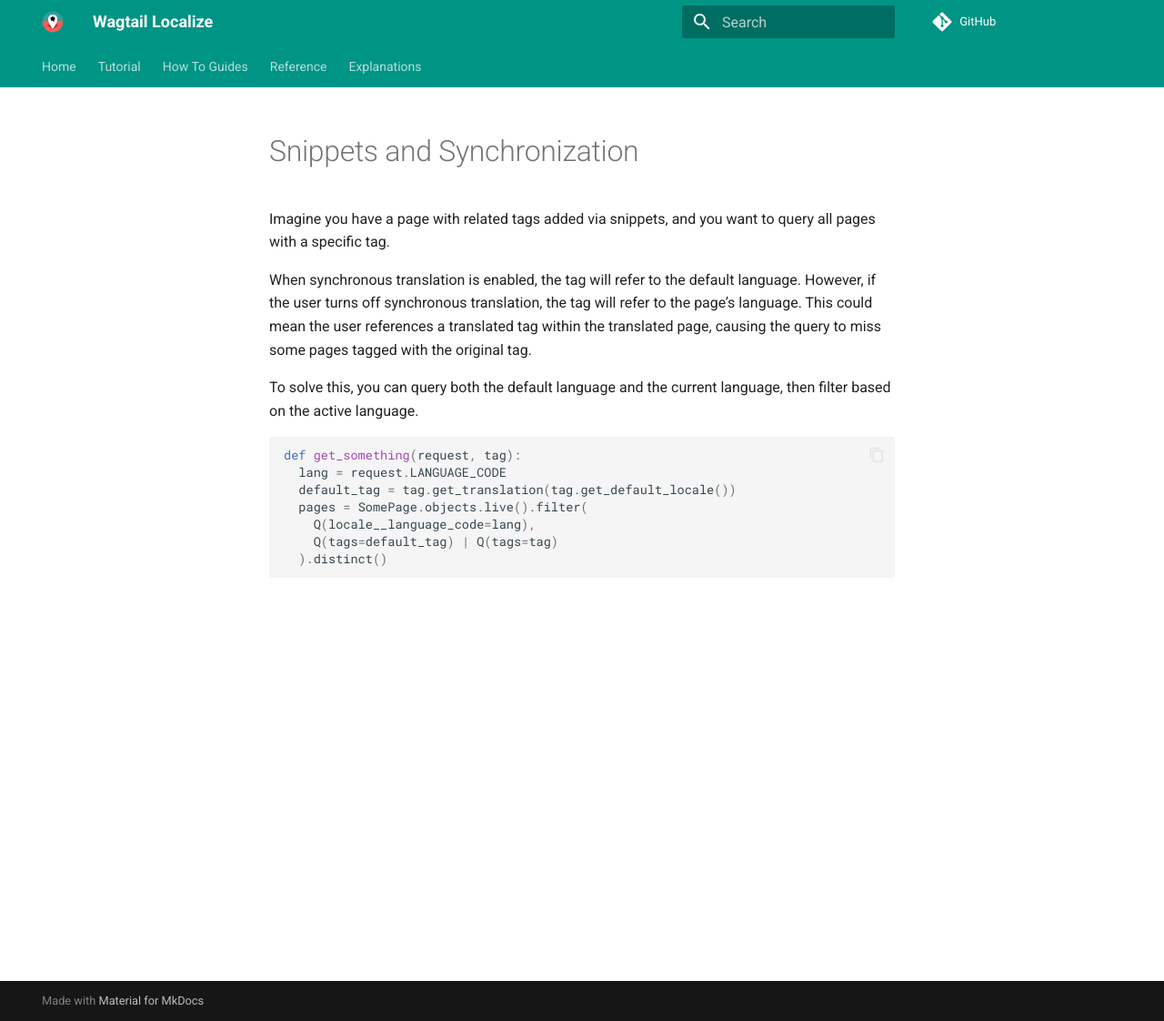
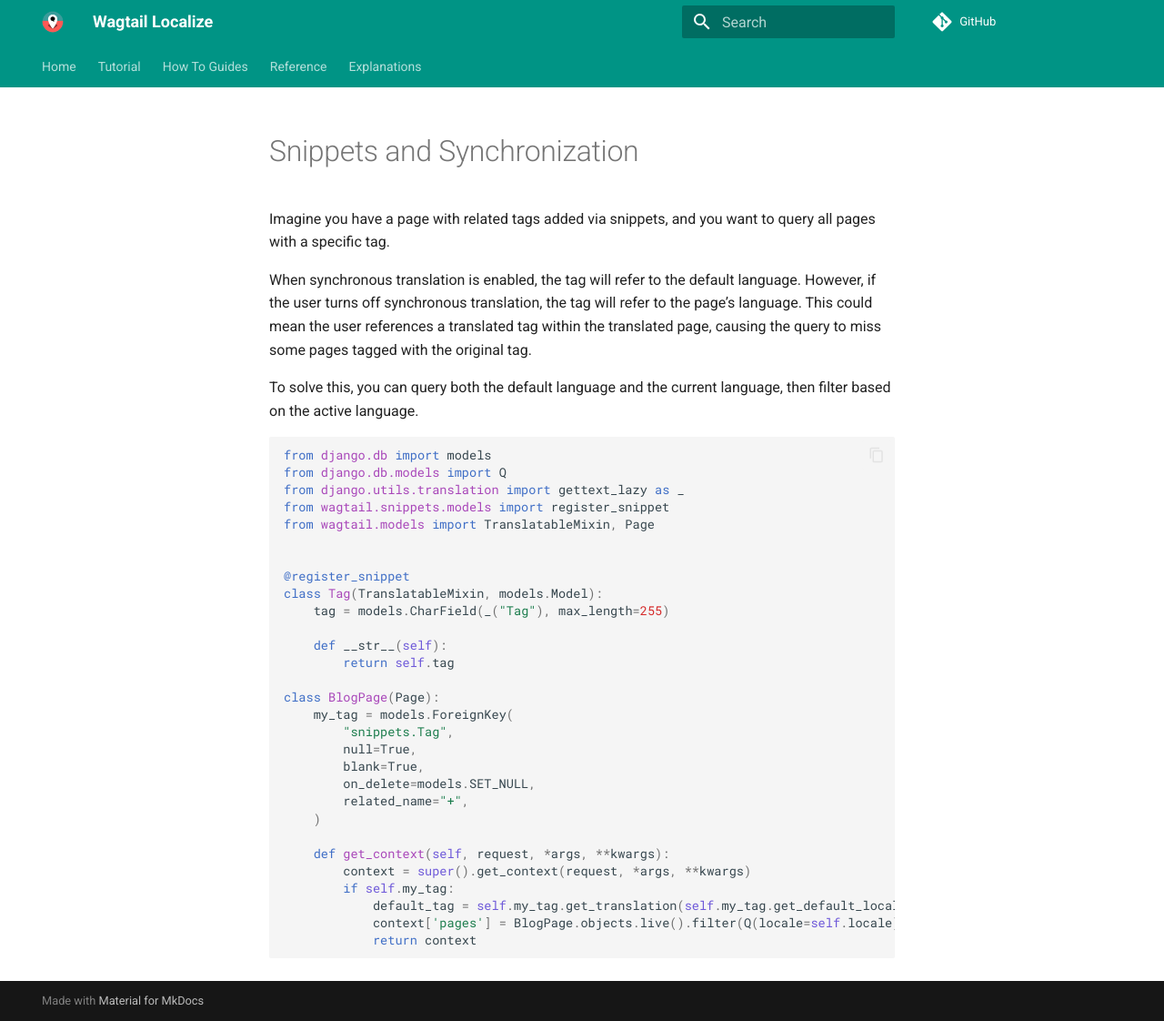
Before and after one commit to wagtail/wagtail-localize, an MkDocs documentation site: the page built from docs/how-to/tips.md, in a window 1280 px wide and 1122 px high. Shown: the whole window at 91% size. Built offline with MkDocs 1.6.1 and Material for MkDocs 9.7.7, drawn with Linux system fonts in a browser that asks for light colours; comment, search, counter and statistics services are not loaded.

Commit message:
tips page for handeling snippets and synchronization on or off.
Added a better code example

````diff
--- a/docs/how-to/tips.md
+++ b/docs/how-to/tips.md
@@ -9,11 +9,33 @@
 language.
 
 ```python
-def get_something(request, tag):
-  lang = request.LANGUAGE_CODE
-  default_tag = tag.get_translation(tag.get_default_locale())
-  pages = SomePage.objects.live().filter(
-    Q(locale__language_code=lang),
-    Q(tags=default_tag) | Q(tags=tag)
-  ).distinct()
+from django.db import models
+from django.db.models import Q
+from django.utils.translation import gettext_lazy as _
+from wagtail.snippets.models import register_snippet
+from wagtail.models import TranslatableMixin, Page
+
+
+@register_snippet
+class Tag(TranslatableMixin, models.Model):
+    tag = models.CharField(_("Tag"), max_length=255)
+
+    def __str__(self):
+        return self.tag
+
+class BlogPage(Page):
+    my_tag = models.ForeignKey(
+        "snippets.Tag",
+        null=True,
+        blank=True,
+        on_delete=models.SET_NULL,
+        related_name="+",
+    )
+
+    def get_context(self, request, *args, **kwargs):
+        context = super().get_context(request, *args, **kwargs)
+        if self.my_tag:
+            default_tag = self.my_tag.get_translation(self.my_tag.get_default_locale())
+            context['pages'] = BlogPage.objects.live().filter(Q(locale=self.locale), Q(my_tag=default_tag) | Q(my_tag=self.my_tag)).distinct()
+            return context
 ```
````
